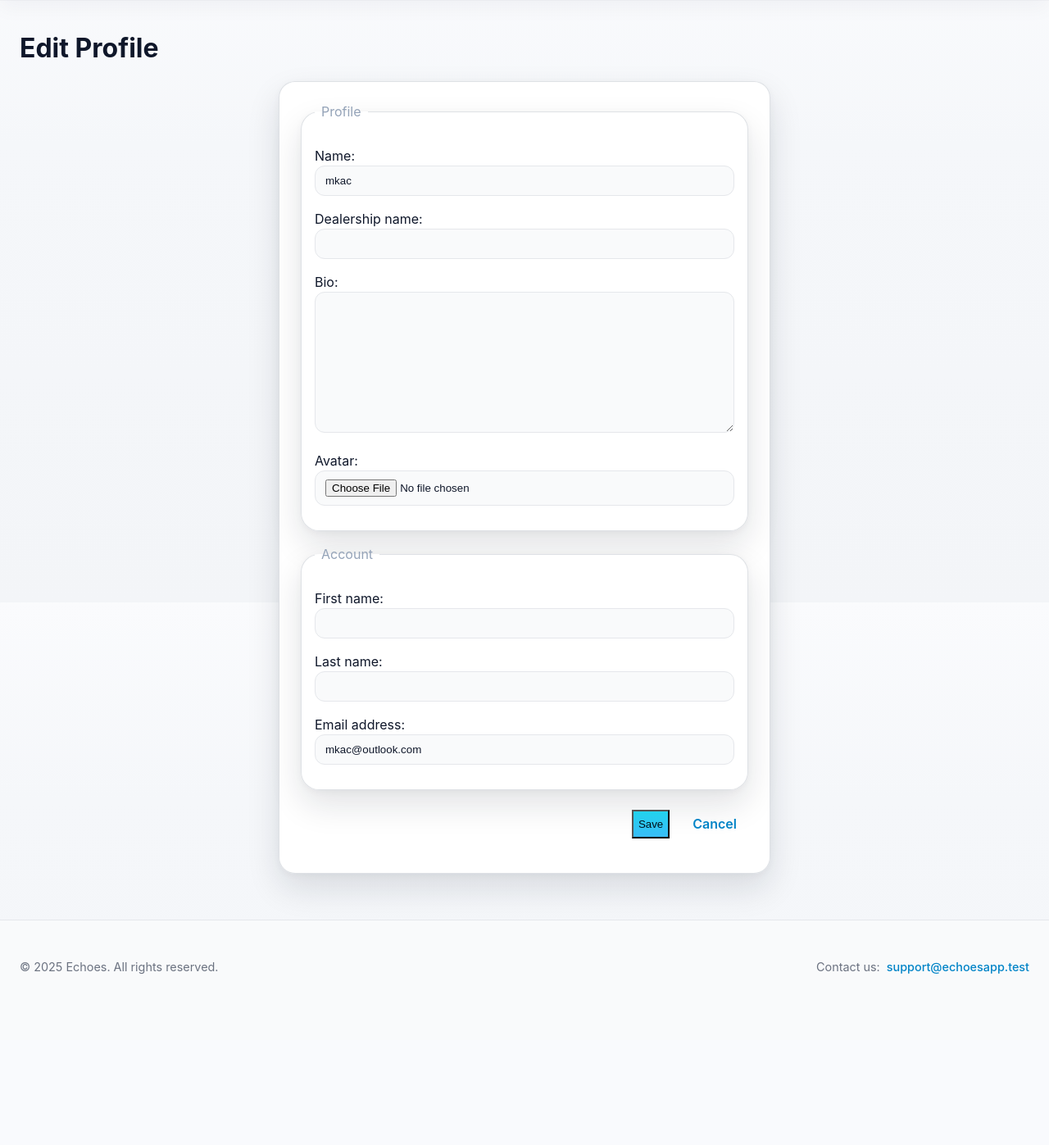
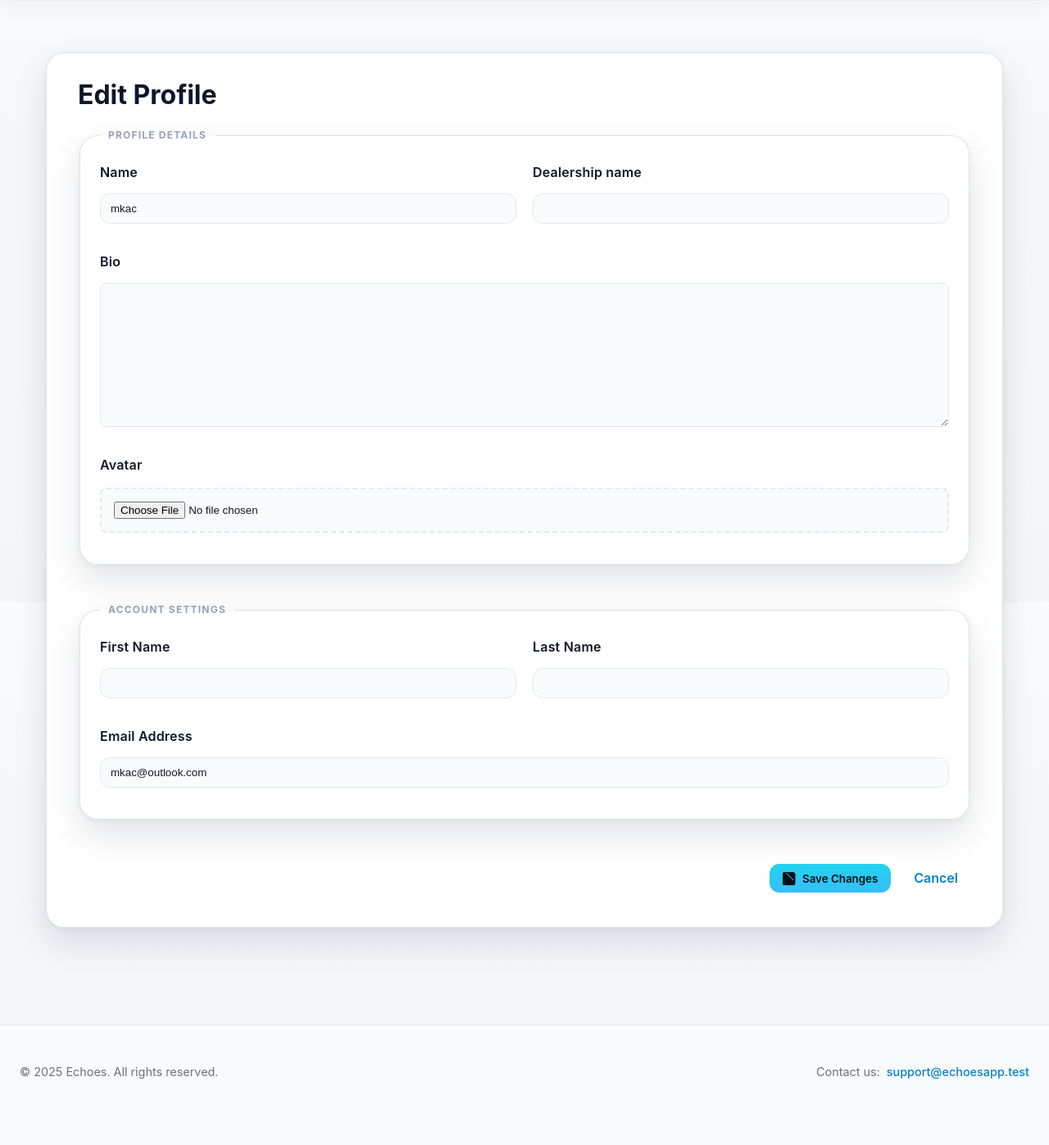
Before and after one commit to Mkac0/Echoes, a Django app: page /profile/edit/ in a window 1280 px wide. Shown: the part 65-1462 px from the top of the page at 82% size. Before the commit the page ends 1253 px from the top, so only its background shows below. Run offline with Django 5.2, Linux system fonts and the light colour scheme; a user stored in the database is signed in; data comes from the database, SQL or seed files in the repository; parts of the project's set-up code (start-up, migrations or seed data) failed here and were passed over.

Commit message:
re-styled profile form, desktop version only

```diff
--- a/autolot/static/css/base.css
+++ b/autolot/static/css/base.css
@@ -610,6 +610,174 @@ a:hover {
     font-size: 0.95rem;
 }
 
+.profile-form textarea,
+.xrow:has(textarea) {
+    grid-column: 1 / -1;
+}
+
+.profile-form input[type="text"],
+.profile-form input[type="email"] {
+    width: 100%;
+    padding: 12px;
+    background: #111827;
+    border: 1px solid #1f2937;
+    border-radius: 8px;
+    color: #e5e7eb;
+}
+
+input[type="file"] {
+    background: transparent;
+    border: 1px dashed var(--c-border);
+    padding: 20px;
+    cursor: pointer;
+    text-align: center;
+}
+
+input[type="file"]:hover {
+    border-color: #38bdf8;
+    background: rgba(56, 189, 248, 0.04);
+}
+
+fieldset {
+    border: 1px solid #1f2937;
+    border-radius: 12px;
+    padding: 24px;
+    margin-bottom: 30px;
+    background: rgba(17, 24, 39, 0.3);
+}
+
+legend {
+    color: #94a3b8;
+    font-size: 0.75rem;
+    font-weight: 700;
+    padding: 0 10px;
+    text-transform: uppercase;
+    letter-spacing: 0.1em;
+}
+
+.xrow:has(input[type="file"]) {
+    display: flex;
+    flex-direction: column;
+    align-items: flex-start;
+    gap: 10px;
+}
+
+input[type="file"] {
+    width: 100%;
+    padding: 15px;
+    border: 2px dashed #374151;
+    border-radius: 8px;
+    background: rgba(255, 255, 255, 0.05);
+    color: #94a3b8;
+    transition: all 0.2s ease;
+}
+
+input[type="file"]:hover {
+    border-color: #38bdf8;
+    background: rgba(56, 189, 248, 0.05);
+}
+
+.xrow a[href*="media/avatars"] {
+    font-size: 0.85rem;
+    color: #38bdf8;
+    display: inline-block;
+    margin-bottom: 8px;
+}
+
+.xrow:has(input[type="checkbox"]) {
+    font-size: 0.85rem;
+    color: #94a3b8;
+    display: flex;
+    align-items: center;
+    gap: 8px;
+}
+
+.form-grid .xrow:has(textarea),
+.form-grid .xrow:has(input[type="file"]) {
+    grid-column: 1 / -1;
+    width: 100%;
+}
+
+.form-grid textarea {
+    width: 100%;
+    min-height: 120px;
+    padding: 12px;
+    background: rgba(0, 0, 0, 0.2);
+    border: 1px solid var(--c-border);
+    border-radius: 8px;
+    color: white;
+}
+
+body.light-mode fieldset {
+    background: rgba(255, 255, 255, 0.5);
+}
+
+fieldset .form-grid {
+    display: grid;
+    grid-template-columns: 1fr 1fr;
+    gap: 20px;
+    align-items: start;
+}
+
+fieldset:first-of-type .form-grid .xrow:nth-child(1),
+fieldset:first-of-type .form-grid .xrow:nth-child(2) {
+    grid-column: span 1 !important;
+}
+
+fieldset:last-of-type .form-grid .xrow:nth-child(1),
+fieldset:last-of-type .form-grid .xrow:nth-child(2) {
+    grid-column: span 1 !important;
+}
+
+.xrow:has(textarea),
+.xrow:has(input[type="file"]) {
+    grid-column: 1 / -1 !important;
+}
+
+.btn-primary {
+    background: #0ea5e9;
+    color: white;
+    padding: 10px 24px;
+    border-radius: 8px;
+    font-weight: 600;
+    display: inline-flex;
+    align-items: center;
+    transition: all 0.2s ease;
+}
+
+.btn-primary:hover {
+    background: #38bdf8;
+    transform: translateY(-1px);
+    box-shadow: 0 4px 12px rgba(56, 189, 248, 0.3);
+}
+
+fieldset:last-of-type .form-grid .xrow:nth-child(3) {
+    grid-column: 1 / -1 !important;
+}
+
+.xrow {
+    display: flex;
+    flex-direction: column;
+    gap: 8px;
+    width: 100%;
+}
+
+.xrow:has(input[name="name"]),
+.xrow:has(input[name="dealership_name"]) {
+    grid-column: span 1;
+}
+
+fieldset:first-of-type .form-grid {
+    display: grid;
+    grid-template-columns: 1fr 1fr;
+    gap: 20px;
+}
+
+.xrow:has(textarea),
+.xrow:has(input[type="file"]) {
+    grid-column: 1 / -1 !important;
+}
+
 .car-detail-container {
     max-width: 1100px;
     margin: 40px auto;
@@ -888,13 +1056,13 @@ a:hover {
 
 .form-card {
     width: 100%;
-    max-width: 600px;
+    max-width: 1200px;
     margin: 0 auto 30px;
     background: linear-gradient(180deg, rgba(56,189,248,.06), rgba(56,189,248,0) 40%), #111827;
     border: 1px solid #1f2937;
     border-radius: 18px;
     box-shadow: 0 10px 25px rgba(0,0,0,.4);
-    padding: 24px 28px;
+    padding: 24px 38px;
 }
 
 .form-card img {
--- a/autolot/templates/autolot/profile_form.html
+++ b/autolot/templates/autolot/profile_form.html
@@ -1,22 +1,63 @@
 {% extends "base.html" %}
 {% block content %}
 
+<div class="auth-section"> <div class="form-card">
         <h1>Edit Profile</h1>
 
-<form class="card profile-form" method="post" enctype="multipart/form-data">
+        <form method="post" enctype="multipart/form-data">
             {% csrf_token %}
+
             <fieldset>
-        <legend>Profile</legend>
-        {{ form.as_p }}
+                <legend>Profile Details</legend>
+                <div class="form-grid">
+                    {% for field in form %}
+                        <div class="xrow">
+                            <label class="xlabel" for="{{ field.id_for_label }}">
+                                {{ field.label }}
+                                {% if field.field.required %}<span class="xreq">*</span>{% endif %}
+                            </label>
+                            {{ field }}
+                            {% if field.help_text %}
+                                <small class="xhelp">{{ field.help_text }}</small>
+                            {% endif %}
+                            {% if field.errors %}
+                                <div class="xerror">{{ field.errors|first }}</div>
+                            {% endif %}
+                        </div>
+                    {% endfor %}
+                </div>
             </fieldset>
+
             <fieldset>
-        <legend>Account</legend>
-        {{ user_form.as_p }}
+                <legend>Account Settings</legend>
+                <div class="form-grid">
+                    <div class="xrow">
+                        <label class="xlabel">First Name</label>
+                        {{ user_form.first_name }}
+                    </div>
+                    <div class="xrow">
+                        <label class="xlabel">Last Name</label>
+                        {{ user_form.last_name }}
+                    </div>
+                    <div class="xrow">
+                        <label class="xlabel">Email Address</label>
+                        {{ user_form.email }}
+                    </div>
+                </div>
             </fieldset>
+
             <div class="action-links mt-4">
-        <button type="submit" class="btn-primary">Save</button>
+                <button type="submit" class="btn btn-primary">
+                    <svg xmlns="http://www.w3.org/2000/svg" width="16" height="16" fill="currentColor" viewBox="0 0 16 16" style="margin-right: 8px; vertical-align: middle;">
+                        <path d="M11 2H9v3h2V2Z"/>
+                        <path d="M1.5 0h11.586a1 1 0 0 1 .707.293l1.414 1.414a1 1 0 0 1 .293.707V14a2 2 0 0 1-2 2H2a2 2 0 0 1-2-2V2a2 2 0 0 1 2-2Zm3.354 1a.5.5 0 0 0-.354.854l8 8a.5.5 0 0 0 .708-.708l-8-8a.5.5 0 0 0-.354-.146Z"/>
+                    </svg>
+                    Save Changes
+                </button>
                 <a href="{% url 'profile-detail' %}" class="btn">Cancel</a>
             </div>
         </form>
+    </div>
+</div>
 
 {% endblock %}
```
Lines whose indentation alone changed are shown as unchanged.
